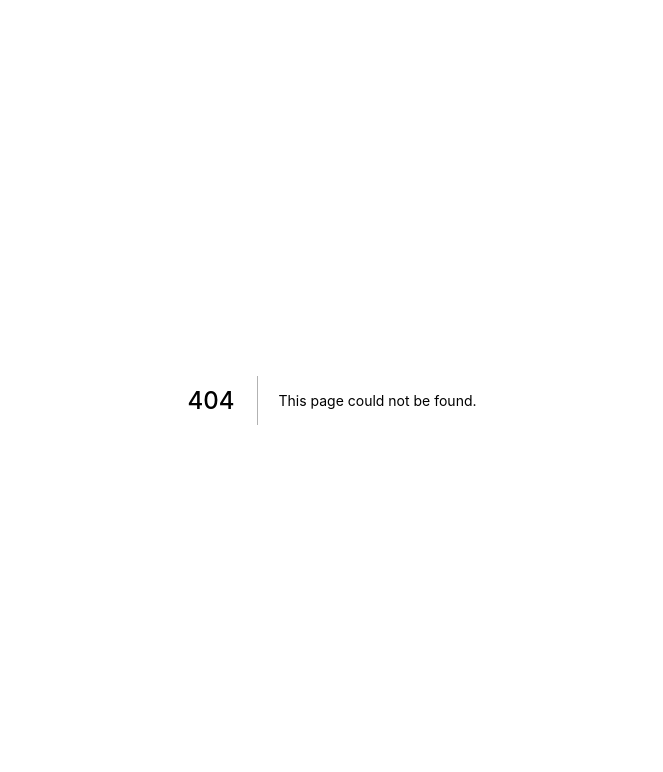
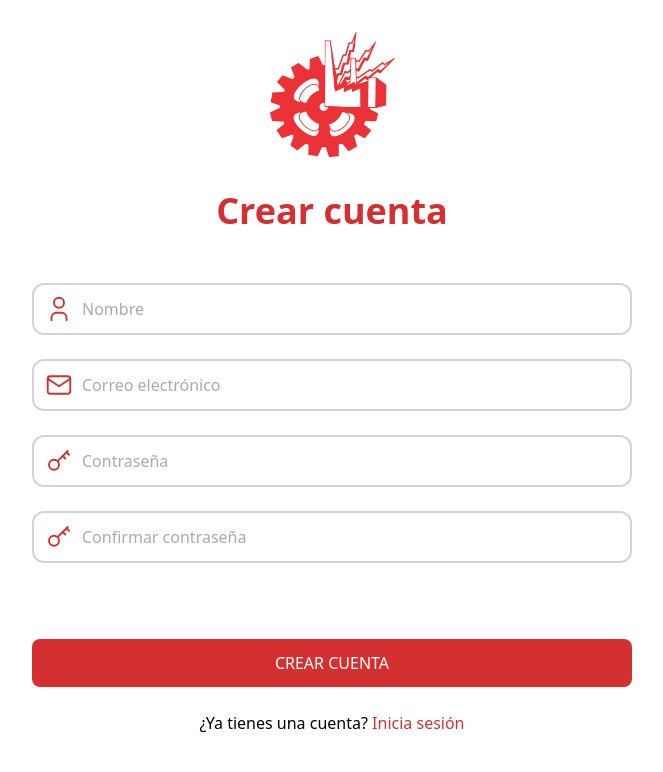
Before and after one commit to AbrahamXTS/Bagan, a Next.js app in the folder Third increment/Project/Frontend/: page /registro in a window 1280 px wide. Before the commit this address had no page. Shown: the top 772 px of the page, without its empty margins (308-971 px from the left). Built offline with nearby package versions, Linux system fonts and the light colour scheme.

Commit message:
Login y registro validados

```diff
--- a/Third increment/Project/Frontend/pages/index.js
+++ b/Third increment/Project/Frontend/pages/index.js
@@ -1,14 +1,69 @@
 import Head from 'next/head'
+import Link from "next/link"
 import Image from 'next/image'
 import { useState } from 'react'
 
 export default function Home() {
-  return (
-    <div>
-      <Head>
-        <title>Login</title>
-        <meta name="description" content="Gestión de almacén CECATI" />
-      </Head>
-    </div>
-  )
+
+	const [mail, setMail] = useState("");
+	const [error, setError] = useState(false);
+
+	const handleBlur = () => {
+		if (mail.toLowerCase().includes("@dgcft.sems.gob.mx") || mail == "") {
+			setError(false);
+		} else {
+			setError(true);
+		}
+	}
+
+	const handleSubmit = (e) => {
+        e.preventDefault();
+        const data = Object.fromEntries(new FormData(e.target));
+
+        if (Object.values(data).includes("")) {
+            alert("Todos los campos son obligatorios.");
+        } else {
+            console.log(data);
+            // Aquí va el fetch a la BD.
+        }
+    }
+
+	return (
+		<>
+			<Head>
+				<title>Inicia sesión</title>
+				<meta name="description" content="Gestión de almacén | CECATI" />
+			</Head>
+
+			<header className="container text-center mx-auto md:mt-10">
+				<Image src="/img/logo.png" width={125} height={125} alt="Logo" className="mx-auto mt-5" />
+				<h1 className="text-rojo font-bold text-4xl my-7">Inicio de sesión</h1>
+				<h2 className="font-bold text-xl">¡Bienvenido de vuelta!</h2>
+			</header>
+
+			<main className="container mt-16 mx-auto xl:w-1/2">
+				<form className="flex flex-col mx-5" onSubmit={handleSubmit}>
+					<div className="w-full relative">
+						<input
+							type="email"
+							name="email"
+							onBlur={handleBlur}
+							onChange={(e) => setMail(e.target.value)}
+							placeholder="Ejemplo@dgcft.sems.gob.mx"
+							className={`w-full rounded-xl border-2 border-gris py-3 pl-12 my-3 placeholder-texto ${error ? "border-rojo" : ""}`}
+						/>
+						<svg className="absolute left-3 top-2/4 -translate-y-2/4" width="30" height="30" viewBox="0 0 24 24" strokeWidth="1.5" stroke="#D43031" fill="none" strokeLinecap="round" strokeLinejoin="round"> <path stroke="none" d="M0 0h24v24H0z" fill="none" /> <rect x="3" y="5" width="18" height="14" rx="2" /> <polyline points="3 7 12 13 21 7" /> </svg>
+					</div>
+					{error && <p className='text-rojo'>El dominio ingresado no es valido.</p>}
+					<div className="w-full relative">
+						<input type="password" name="contrasena" placeholder="Contraseña" className="w-full rounded-xl border-2 border-gris py-3 pl-12 pr-4 my-3 placeholder-texto" />
+						<svg className="absolute left-3 top-2/4 -translate-y-2/4" width="30" height="30" viewBox="0 0 24 24" strokeWidth="1.5" stroke="#D43031" fill="none" strokeLinecap="round" strokeLinejoin="round"> <path stroke="none" d="M0 0h24v24H0z" fill="none" /> <circle cx="8" cy="15" r="4" /> <line x1="10.85" y1="12.15" x2="19" y2="4" /> <line x1="18" y1="5" x2="20" y2="7" /> <line x1="15" y1="8" x2="17" y2="10" /> </svg>
+					</div>
+					<button disabled={true} className="text-rojo text-center mt-3 md:text-right">¿Olvidaste tu contraseña?</button>
+					<input type="submit" className="rounded-lg p-3 bg-rojo cursor-pointer mt-16 mb-6 text-[white]" value="INICIAR SESIÓN" />
+					<Link href="/registro"><a className="text-center text-rojo mb-9">Registrar nueva cuenta</a></Link>
+				</form>
+			</main>
+		</>
+	)
 }
--- /dev/null
+++ b/Third increment/Project/Frontend/pages/registro.js
@@ -0,0 +1,95 @@
+import Head from "next/head";
+import Link from "next/link";
+import Image from "next/image";
+import { useState } from "react";
+
+export default function registro() {
+
+    const [mail, setMail] = useState("");
+    const [errorMail, setErrorMail] = useState(false);
+    const [password, setPassword] = useState("");
+	const [passwordConfirm, setPasswordConfirm] = useState("");
+    const [errorPasswordConfirm, setErrorPasswordConfirm] = useState(false);
+
+	const handleBlurMail = () => {
+		if (mail.toLowerCase().includes("@dgcft.sems.gob.mx") || mail == "") {
+			setErrorMail(false);
+		} else {
+            console.log("haciendo el cambio")
+			setErrorMail(true);
+		}
+	}
+
+    const handleBlurPasswordConfirm = () => {
+        if (password !== passwordConfirm) {
+            setErrorPasswordConfirm(true);
+        } else {
+            setErrorPasswordConfirm(false);
+        }
+    }
+
+    const handleSubmit = (e) => {
+        e.preventDefault();
+        const data = Object.fromEntries(new FormData(e.target));
+
+        if (Object.values(data).includes("")) {
+            alert("Todos los campos son obligatorios.");
+        } else {
+            console.log(data);
+            // Aquí va el fetch a la BD.
+        }
+    }
+
+    return (
+        <>
+            <Head>
+				<title>Registrate</title>
+				<meta name="description" content="Gestión de almacén | CECATI" />
+			</Head>
+
+            <header className="container text-center mx-auto md:mt-8">
+		        <Image src="/img/logo.png" width={125} height={125} alt="Logo" className="mx-auto mt-5 w-24 md:w-36 md:h-36" />
+		        <h1 className="text-rojo font-bold text-4xl my-7">Crear cuenta</h1>
+	        </header>
+
+            <main className="container mt-10 mx-auto xl:w-1/2">
+                <form className="flex flex-col mx-5" onSubmit={handleSubmit}>
+                    <div className="w-full relative">
+                        <input className="w-full rounded-xl border-2 border-gris py-3 pl-12 my-3 placeholder-texto" type="text" name="nombre" placeholder="Nombre" />
+                        <svg className="absolute left-3 top-2/4 -translate-y-2/4" width="30" height="30" viewBox="0 0 24 24" strokeWidth="1.5" stroke="#D43031" fill="none" strokeLinecap="round" strokeLinejoin="round"> <path stroke="none" d="M0 0h24v24H0z" fill="none"/> <circle cx="12" cy="7" r="4" /> <path d="M6 21v-2a4 4 0 0 1 4 -4h4a4 4 0 0 1 4 4v2" /> </svg>
+                    </div>
+                    <div className="w-full relative">
+                        <input
+                            type="email"
+                            name="email"
+                            placeholder="Correo electrónico"
+                            onBlur={handleBlurMail}
+                            onChange={(e) => setMail(e.target.value)}
+                            className={`w-full rounded-xl border-2 border-gris py-3 pl-12 my-3 placeholder-texto ${errorMail ? "border-rojo" : ""}`}
+                        />
+                        <svg className="absolute left-3 top-2/4 -translate-y-2/4" width="30" height="30" viewBox="0 0 24 24" strokeWidth="1.5" stroke="#D43031" fill="none" strokeLinecap="round" strokeLinejoin="round"> <path stroke="none" d="M0 0h24v24H0z" fill="none" /> <rect x="3" y="5" width="18" height="14" rx="2" /> <polyline points="3 7 12 13 21 7" /> </svg>
+                    </div>
+					{errorMail && <p className='text-rojo'>El dominio ingresado no es valido.</p>}
+                    <div className="w-full relative">
+                        <input type="password" name="contrasena" placeholder="Contraseña" onChange={(e) => setPassword(e.target.value)} className="w-full rounded-xl border-2 border-gris py-3 pl-12 pr-4 my-3 placeholder-texto" />
+                        <svg className="absolute left-3 top-2/4 -translate-y-2/4" width="30" height="30" viewBox="0 0 24 24" strokeWidth="1.5" stroke="#D43031" fill="none" strokeLinecap="round" strokeLinejoin="round"> <path stroke="none" d="M0 0h24v24H0z" fill="none" /> <circle cx="8" cy="15" r="4" /> <line x1="10.85" y1="12.15" x2="19" y2="4" /> <line x1="18" y1="5" x2="20" y2="7" /> <line x1="15" y1="8" x2="17" y2="10" /> </svg>
+                    </div>
+                    <div className="w-full relative">
+                        <input
+                            type="password"
+                            name="confirmacion"
+                            placeholder="Confirmar contraseña"
+                            onBlur={handleBlurPasswordConfirm}
+                            onChange={(e) => setPasswordConfirm(e.target.value)}
+                            className={`w-full rounded-xl border-2 border-gris py-3 pl-12 pr-4 my-3 placeholder-texto ${errorPasswordConfirm ? "border-rojo" : ""}`}
+                        />
+                        <svg className="absolute left-3 top-2/4 -translate-y-2/4" width="30" height="30" viewBox="0 0 24 24" strokeWidth="1.5" stroke="#D43031" fill="none" strokeLinecap="round" strokeLinejoin="round"> <path stroke="none" d="M0 0h24v24H0z" fill="none" /> <circle cx="8" cy="15" r="4" /> <line x1="10.85" y1="12.15" x2="19" y2="4" /> <line x1="18" y1="5" x2="20" y2="7" /> <line x1="15" y1="8" x2="17" y2="10" /> </svg>
+                    </div>
+					{errorPasswordConfirm && <p className='text-rojo'>Las contraseñas no coinciden.</p>}
+                    <input type="submit" className="rounded-lg p-3 bg-rojo cursor-pointer mt-16 mb-6 text-[white]" value="CREAR CUENTA" />
+                    <Link href="/"><a className="text-center mb-9">¿Ya tienes una cuenta? <span className="text-rojo">Inicia sesión</span></a></Link>
+                </form>
+            </main>
+        </>
+    )
+}
```
